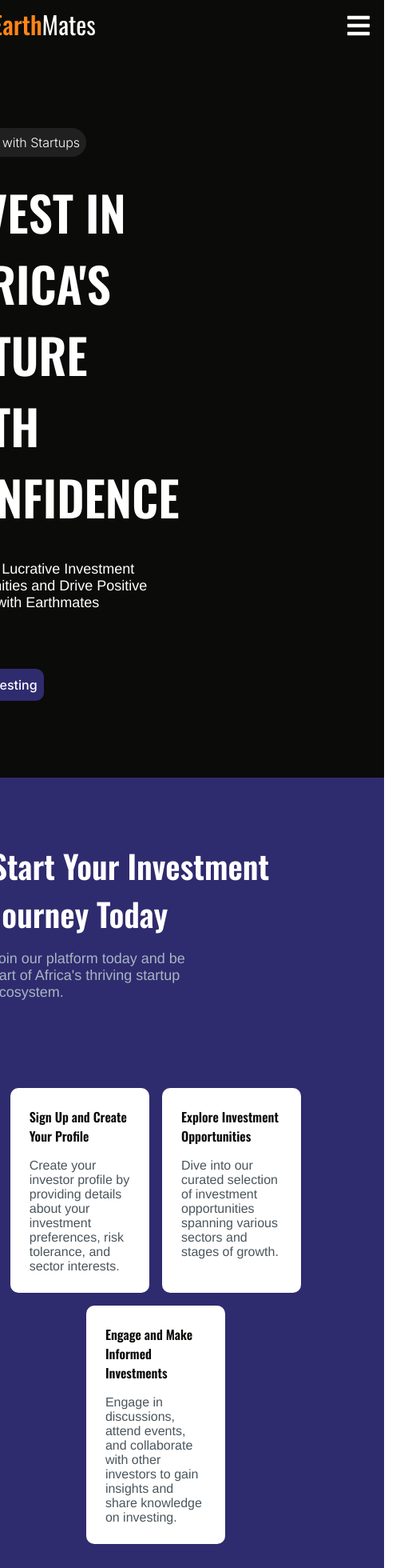
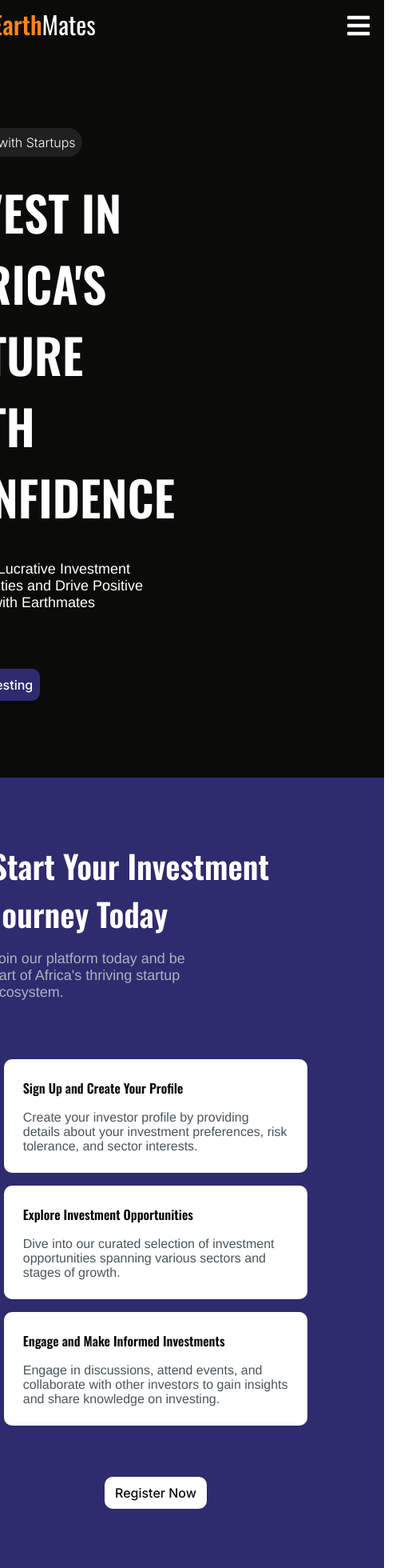
Before and after one commit to earthmates/earthmates.github.io, a React (Vite) app: page /investors in a window 390 px wide. Shown: the top 1960 px of the page at 80% size, 516 px wide, since content can reach past the window. Built offline with nearby package versions, Linux system fonts and the light colour scheme.

Commit message:
fixed the features div responsiveness
simple flex direction change and some width tweaks

```diff
--- a/src/components/investors/investors.module.scss
+++ b/src/components/investors/investors.module.scss
@@ -4,20 +4,20 @@
   display: flex;
   flex-direction: row;
   justify-content: center;
-  column-gap: 3em;
+  column-gap: 2.5em;
   padding-top: 6em;
   padding-bottom: 6em;
   padding-left: 6em;
-  padding-right: 6em;
+  padding-right: 3em;
   background-color: #0b0b09;
   color: white;
 }
 
 .hero img {
-  @media (max-width: $mobile-width) {
+  @media (max-width: 1050px) {
     visibility: hidden;
   }
-  width: 50%;
+  width: 60%;
 }
 
 .hero h1 {
@@ -62,7 +62,7 @@
 }
 
 .features .button {
-  margin: auto;
+  margin: 0 auto;
 }
 
 .features .h1 {
@@ -77,23 +77,28 @@
   font-weight: 300;
   width: 60%;
   color: #a7b6c1;
-  margin-bottom: 2.5em;
+  margin-bottom: 0.5em;
+  @media (min-width: $mobile-width) {
+    margin-bottom: 2.5em;
+  }
 }
 
 .features-cards {
   display: flex;
   flex-direction: row;
   justify-content: center;
-  margin-bottom: 3em;
+  margin-bottom: 2em;
   column-gap: 1em;
 
   @media only screen and (max-width: $mobile-width) {
+    flex-direction: column;
     flex-wrap: wrap;
     gap: 1em 1em;
     padding-right: 1em;
     padding-left: 1em;
     padding-top: 3em;
     padding-bottom: 2em;
+    margin-bottom: 1em;
   }
   width: 100%;
 }
@@ -106,7 +111,7 @@
   border-radius: 10px;
 
   @media only screen and (max-width: $mobile-width) {
-    width: calc(50% - 1em);
+    width: 100%;
   }
 }
 
```
